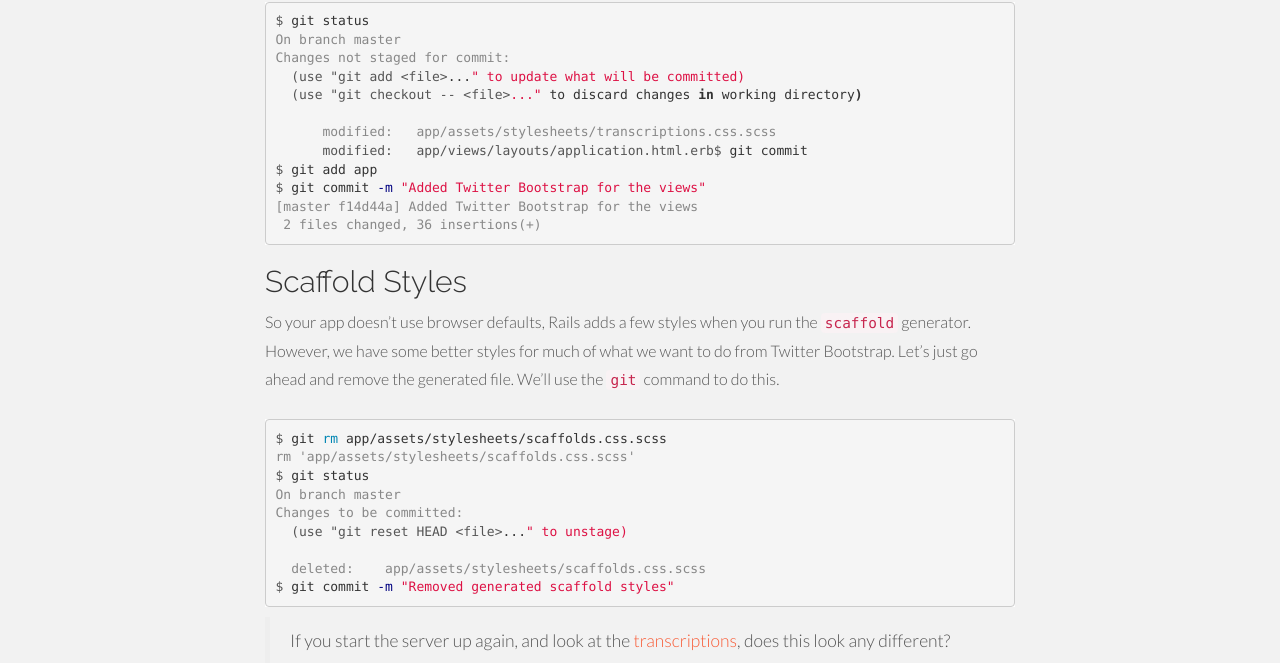
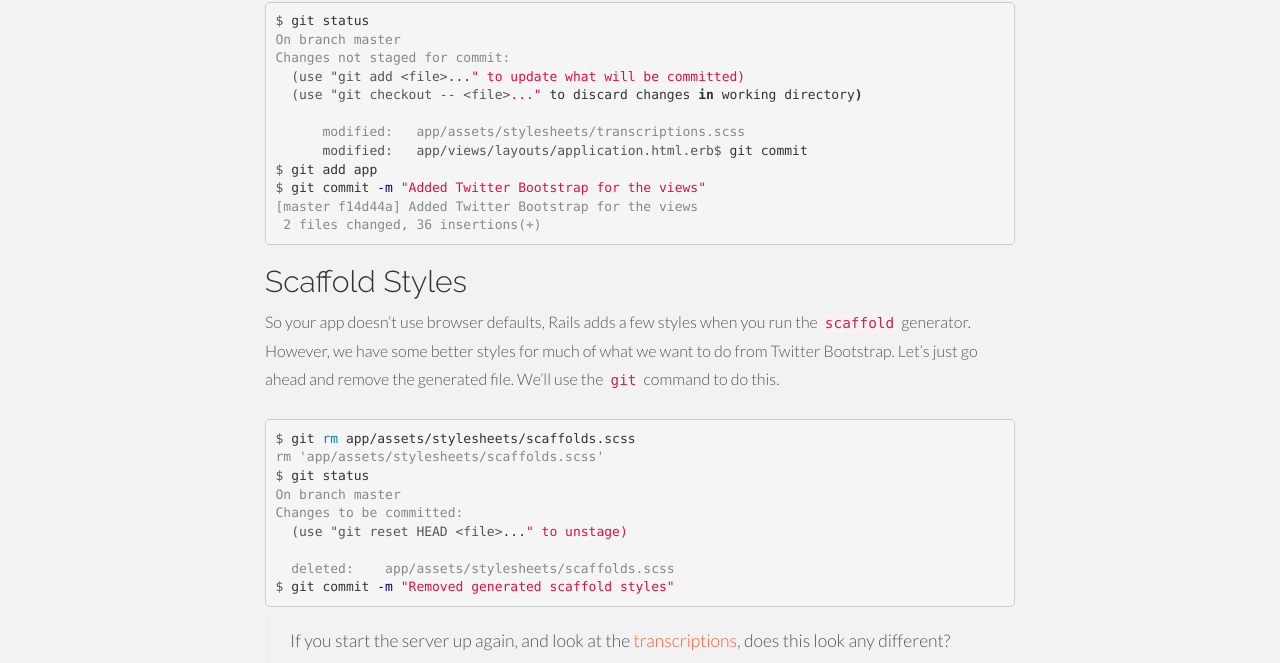
Before and after one commit to humanitiesprogramming/humanitiesprogramming.github.io, a Jekyll site: the page built from exercise-rails3.md, in a window 1280 px wide and 900 px high, scrolled down 3179 px. Shown: the part 136-799 px from the top of the window. Built offline with Jekyll 4.4.1, drawn with Linux system fonts in a browser that asks for light colours; nearby versions of some CDN libraries; some of the changed text lies outside the part shown.

Commit message:
Changes .css.scss extentions to .scss

```diff
--- a/exercise-rails3.md
+++ b/exercise-rails3.md
@@ -110,7 +110,7 @@ Let's fix that now. We need to update the stylesheets for Rails. We
 won't get too much in to **SASS/SCSS** in this course, but it's a
 superset of CSS that has some really cool features added. However, for
 our purposes, we'll keep it "simple" and just write to the SCSS file
-with CSS. Open `app/assets/stylesheets/transcriptions.css.scss` and add
+with CSS. Open `app/assets/stylesheets/transcriptions.scss` and add
 the following rules:
 
 {% highlight css %}
@@ -138,7 +138,7 @@ Changes not staged for commit:
   (use "git add <file>..." to update what will be committed)
   (use "git checkout -- <file>..." to discard changes in working directory)
 
-      modified:   app/assets/stylesheets/transcriptions.css.scss
+      modified:   app/assets/stylesheets/transcriptions.scss
       modified:   app/views/layouts/application.html.erb$ git commit
 $ git add app
 $ git commit -m "Added Twitter Bootstrap for the views"
@@ -154,14 +154,14 @@ we want to do from Twitter Bootstrap. Let's just go ahead and remove the
 generated file. We'll use the `git` command to do this.
 
 {% highlight console %}
-$ git rm app/assets/stylesheets/scaffolds.css.scss
-rm 'app/assets/stylesheets/scaffolds.css.scss'
+$ git rm app/assets/stylesheets/scaffolds.scss
+rm 'app/assets/stylesheets/scaffolds.scss'
 $ git status
 On branch master
 Changes to be committed:
   (use "git reset HEAD <file>..." to unstage)
 
-  deleted:    app/assets/stylesheets/scaffolds.css.scss
+  deleted:    app/assets/stylesheets/scaffolds.scss
 $ git commit -m "Removed generated scaffold styles"
 {% endhighlight %}
 
```
Also changed, not shown: other parts of exercise-rails3.md (+1 -1 lines).
